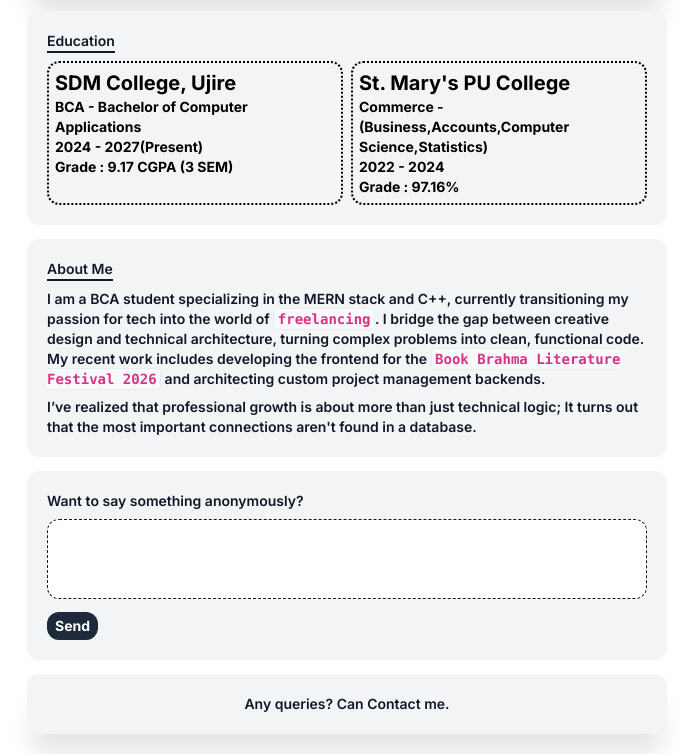
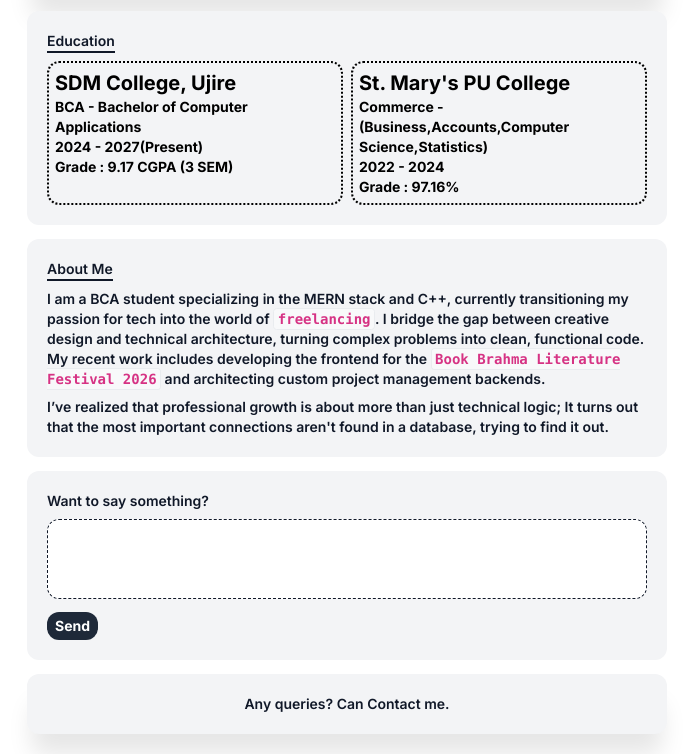
Before and after one commit to codewithsathwik/my-blog-portfolio, a website: page index.html in a window 1280 px wide. Shown: the part 1149-1903 px from the top of the page, without its empty margins (293-986 px from the left). Drawn offline with Linux system fonts and the light colour scheme.

Commit message:
changed about and sentences

```diff
--- a/index.html
+++ b/index.html
@@ -284,12 +284,12 @@
         <h2 class="text-[14px] font-semibold text-gray-900 text-center border-b-2 max-w-max mb-2">About Me</h2>
         <p class="text-[12px] sm:text-sm font-semibold text-gray-900 mb-2">I am a BCA student specializing in the MERN stack and C++, currently transitioning my passion for tech into the world of <code>freelancing</code>. I bridge the gap between creative design and technical architecture, turning complex problems into clean, functional code. My recent work includes developing the frontend for the <code>Book Brahma Literature Festival 2026</code> and architecting custom project management backends.</p>
 
-        <p class="text-[12px] sm:text-sm font-semibold text-gray-900">I’ve realized that professional growth is about more than just technical logic; It turns out that the most important connections aren't found in a database.</p>
+        <p class="text-[12px] sm:text-sm font-semibold text-gray-900">I’ve realized that professional growth is about more than just technical logic; It turns out that the most important connections aren't found in a database, trying to find it out.</p>
 
     </div>
 
     <div class="lg:max-w-[50vw] mx-auto bg-gray-100 min-h-[100px] rounded-xl p-5 mb-3.5 text-[12px] sm:text-sm">
-        <h2 class="text-[14px] font-semibold text-gray-900 text-center max-w-max mb-2">Want to say something anonymously?</h2>
+        <h2 class="text-[14px] font-semibold text-gray-900 text-center max-w-max mb-2">Want to say something?</h2>
 
         <form action="https://formspree.io/f/mlgjqwoy" method="POST">
             <textarea name="message" id="message" class="bg-white w-full min-h-20 p-2.5 text-[14px] font-semibold text-gray-900 border-dashed border-1 mb-2 rounded-xl resize-none" required>
```
